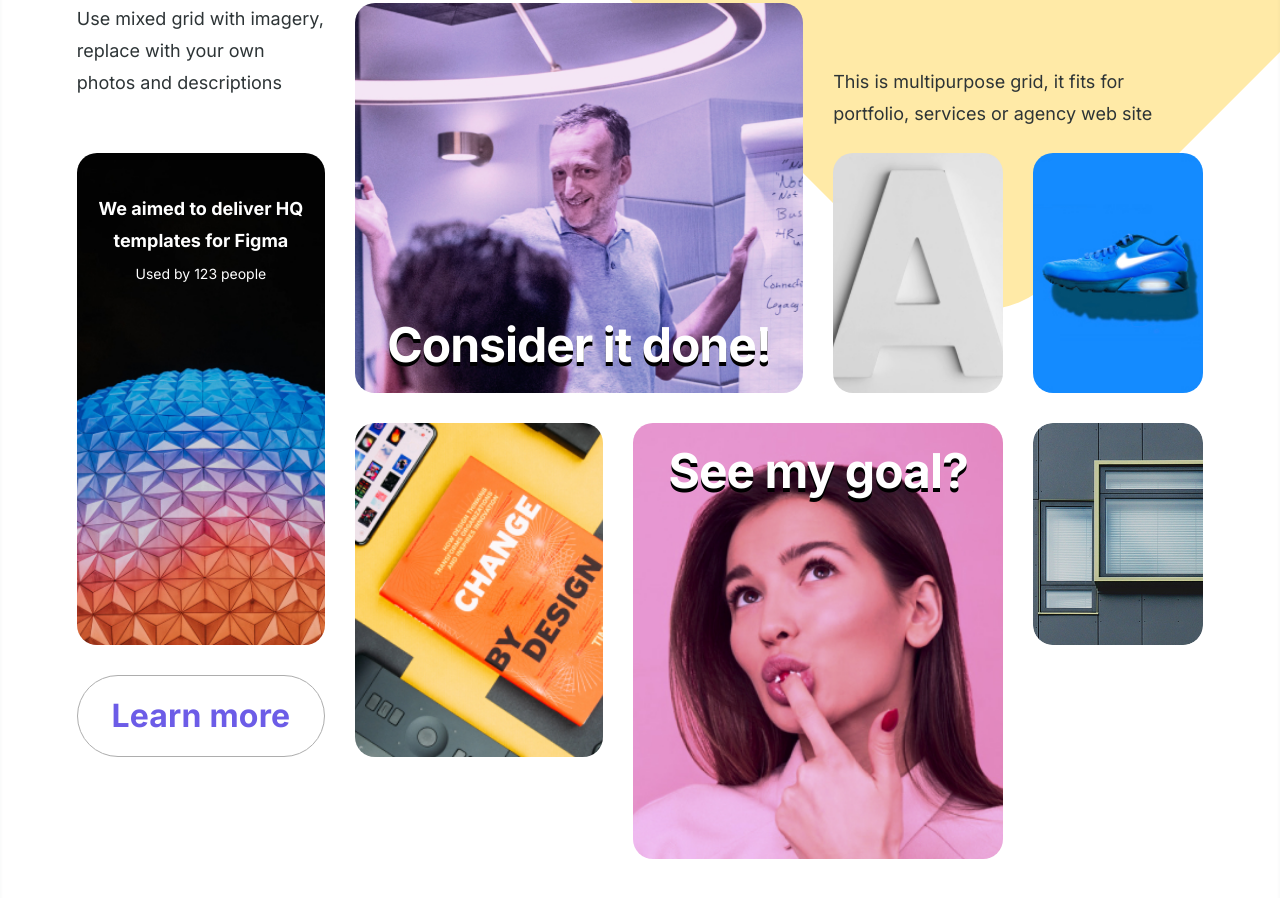
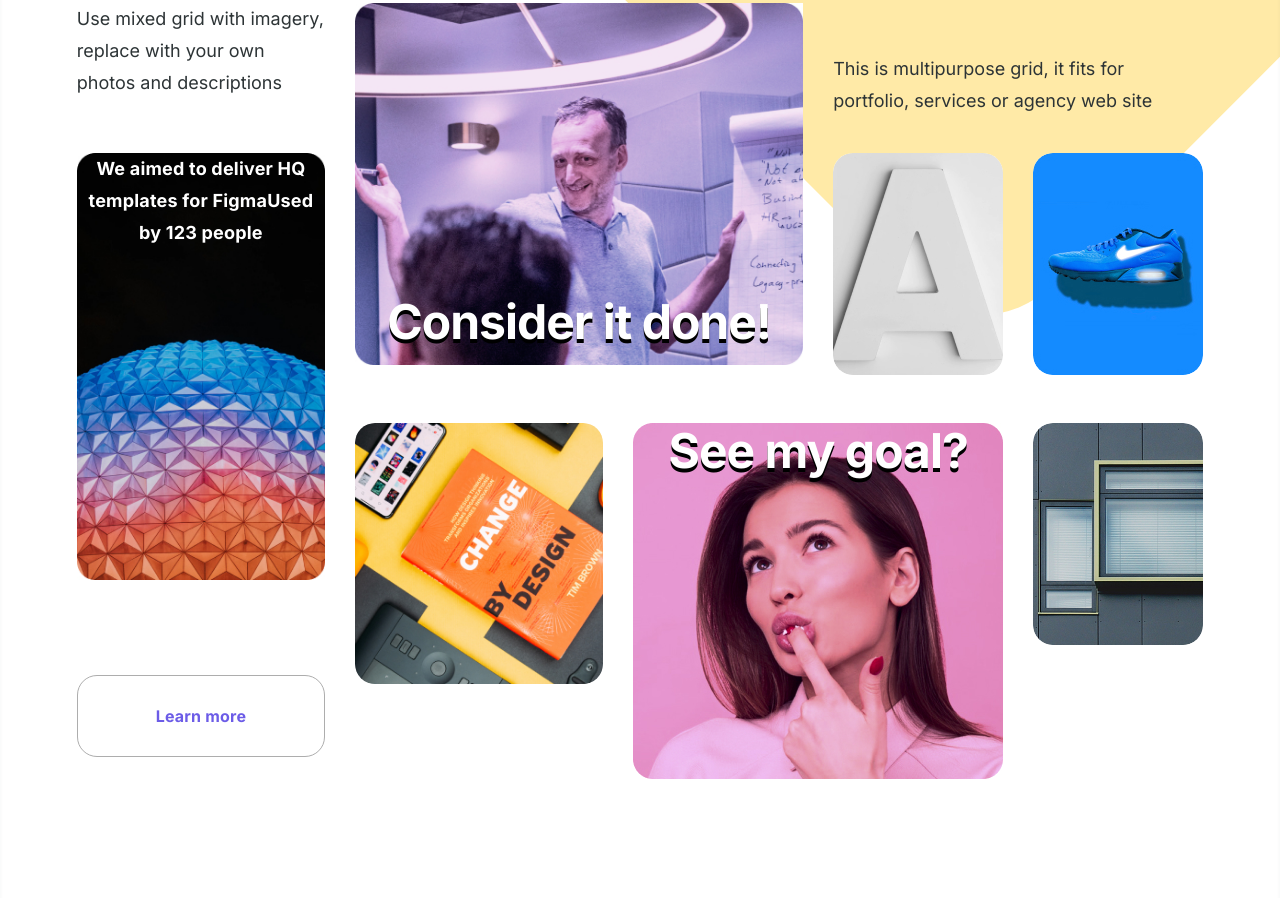
Before and after one commit to nikita-shpikin/grid_layout, a plain HTML site: page index.html in a window 1280 px wide. Shown: the part 436-1334 px from the top of the page. Drawn offline with Linux system fonts and the light colour scheme.

Commit message:
переписал grid с использованием симантики

```diff
--- a/index.html
+++ b/index.html
@@ -61,41 +61,61 @@
 					</h1>
 					<h2 class="combine__sub-title">To represent a product</h2>
 
-					<dib class="combine__content">
+					<article class="combine__content">
 						<p class="combine__item combine__text">
 							Use mixed grid with imagery, replace with your own photos and
 							descriptions
 						</p>
 
-						<div class="combine__item">
-							<strong class="combine__strong">Consider it done!</strong>
-						</div>
+						<figure class="combine__item">
+							<img src="./images/combine/man.jpg" alt="man in the office" />
+							<figcaption>Consider it done!</figcaption>
+						</figure>
 
-						<p class="combine__item combine__text">
-							This is multipurpose grid, it fits for <br />
-							portfolio, services or agency web site
+						<p class="combine__item">
+							This is multipurpose grid, it fits for portfolio, services or
+							agency web site
 						</p>
 
-						<div class="combine__item">
-							<p class="combine__text">
-								<strong class="combine__text_strong">
-									We aimed to deliver HQ templates for Figma <br />
-								</strong>
-								<span class="combine__text_highlight">Used by 123 people</span>
-							</p>
-						</div>
-
-						<div class="combine__item"></div>
-						<div class="combine__item"></div>
-
-						<a class="combine__item combine__btn btn">Learn more</a>
-
-						<div class="combine__item"></div>
-
-						<div class="combine__item combine__strong">See my goal?</div>
-
-						<div class="combine__item"></div>
-					</dib>
+						<figure class="combine__item">
+							<img
+								src="./images/combine/sphere.jpg"
+								alt="abstract sphere on black background"
+							/>
+							<figcaption>
+								<strong>We aimed to deliver HQ templates for Figma</strong>Used
+								by 123 people
+							</figcaption>
+						</figure>
+						<img
+							class="combine__item"
+							src="./images/combine/a.jpg"
+							alt="letter a on a light background"
+						/>
+						<img
+							class="combine__item"
+							src="./images/combine/nike.jpg"
+							alt="blue Nike sneakers on a blue background"
+						/>
+						<a href="#" class="combine__item btn">Learn more</a>
+						<img
+							class="combine__item"
+							src="./images/combine/book.jpg"
+							alt="orange book about design on yellow table"
+						/>
+						<figure class="combine__item">
+							<img
+								src="./images/combine/girl.jpg"
+								alt="kopeck piece touches her lip with a finger on a pink background"
+							/>
+							<figcaption>See my goal?</figcaption>
+						</figure>
+						<img
+							class="combine__item"
+							src="./images/combine/window.jpg"
+							alt="window	"
+						/>
+					</article>
 				</div>
 			</section>
 		</main>
--- a/style.css
+++ b/style.css
@@ -169,7 +169,7 @@ body * {
 			3,
 			minmax(130px, 170px)
 		);
-	grid-template-rows: 120px 240px 222px 82px 72px;
+	grid-template-rows: 120px 240px 222px 82px 50px;
 
 	grid-template-areas:
 		'textOne imageOne imageOne textTwo textTwo'
@@ -184,92 +184,103 @@ body * {
 }
 
 .combine__item:nth-child(1) {
-	color: var(--mainColorText);
 	grid-area: textOne;
-	display: grid;
-	place-content: start start;
 }
 
 .combine__item:nth-child(2) {
 	grid-area: imageOne;
-	background: url('./images/combine/man.jpg') no-repeat center / cover;
-	padding-bottom: 20px;
 	display: grid;
-	place-content: end center;
+	grid-template-rows: 1fr;
+	grid-template-columns: 1fr;
+}
+
+.combine__item:nth-child(2) figcaption {
+	padding-top: 65%;
+	text-align: center;
+	grid-area: 1/2/1/1;
+}
+
+.combine__item:nth-child(2) img {
+	grid-area: 1/2/1/1;
 }
 
 .combine__item:nth-child(3) {
-	color: var(--mainColorText);
 	grid-area: textTwo;
-	margin-bottom: -7px;
-	display: grid;
-	place-content: end start;
+	padding-top: 50px;
 }
 
 .combine__item:nth-child(4) {
-	padding-top: 40px;
 	grid-area: sphere;
-	background: url('./images/combine/sphere.jpg') no-repeat center / cover;
+	display: grid;
+	grid-template-columns: 1fr;
+	grid-template-rows: 1fr;
+	font-weight: 700;
+	font-size: 18px;
+	line-height: 32px;
+	text-align: center;
+	letter-spacing: 0.2px;
 	color: var(--colorContent);
-	text-align: center;
+}
+
+.combine__item:nth-child(4) figcaption {
+	grid-area: 1/2/1/1;
+}
+
+.combine__item:nth-child(4) img {
+	grid-area: 1/2/1/1;
 }
 
 .combine__item:nth-child(5) {
 	grid-area: a;
-	background: url('./images/combine/a.jpg') no-repeat center / cover;
 }
 
 .combine__item:nth-child(6) {
 	grid-area: nike;
-	background: url('./images/combine/nike.jpg') no-repeat center / cover;
 }
 
 .combine__item:nth-child(7) {
 	grid-area: btn;
-	font-size: 32px;
-	line-height: 48px;
-	border-radius: 50px;
 }
 
 .combine__item:nth-child(8) {
 	grid-area: book;
-	background: url('./images/combine/book.jpg') no-repeat center / cover;
 }
 
 .combine__item:nth-child(9) {
-	padding-top: 20px;
 	grid-area: girl;
-	background: url('./images/combine/girl.jpg') no-repeat center / cover;
 	display: grid;
-	place-content: start center;
+	grid-template-columns: 1fr;
+	grid-template-rows: 1fr;
 }
+
+.combine__item:nth-child(9) figcaption {
+	grid-area: 1/2/1/1;
+	text-align: center;
+}
+
+.combine__item:nth-child(9) img {
+	grid-area: 1/2/1/1;
+}
+
 .combine__item:nth-child(10) {
 	grid-area: window;
-	background: url('./images/combine/window.jpg') no-repeat center / cover;
 }
 
-.combine__strong {
+:is(.combine__item:nth-child(1), .combine__item:nth-child(3)) {
+	font-weight: 400;
+	font-size: 18px;
+	line-height: 32px;
+	color: var(--mainColorText);
+}
+
+:is(.combine__item:nth-child(2), .combine__item:nth-child(9)) {
 	font-weight: 700;
 	font-size: 48px;
 	line-height: 56px;
 	letter-spacing: -1px;
 	color: var(--colorContent);
-	text-shadow: 0px 4px 0px var(--basicDark);
-}
-
-.combine__text {
-	font-weight: 400;
-	font-size: 18px;
-	line-height: 32px;
-}
-
-.combine__text_highlight {
-	font-size: 14px;
-	line-height: 24px;
-}
-
-.combine__text_strong {
-	font-weight: 700;
+	text-shadow: 0px 4px 0px #000000;
+	position: relative;
 }
 
 @media screen and (max-width: 1064px) {
```
